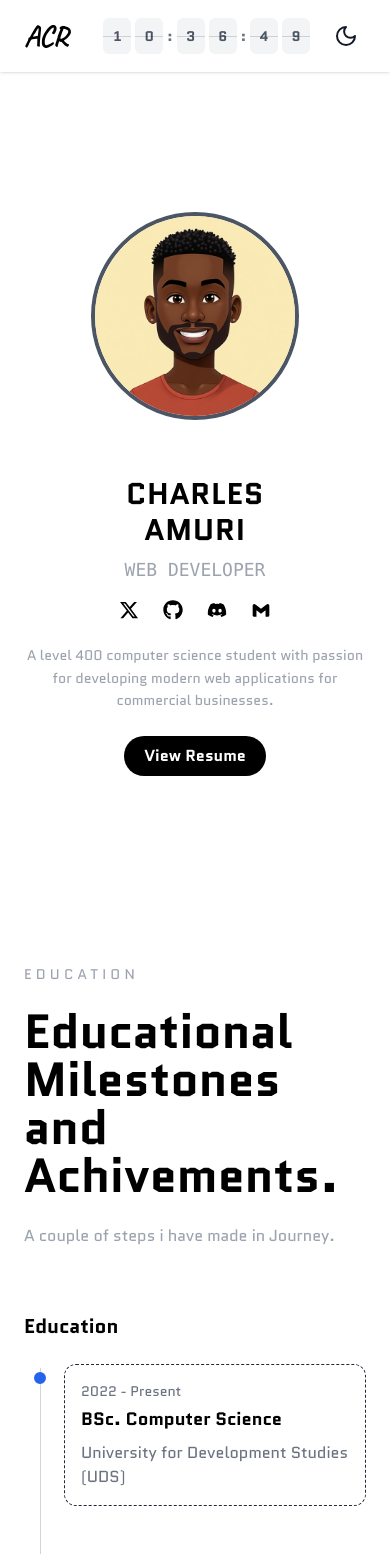
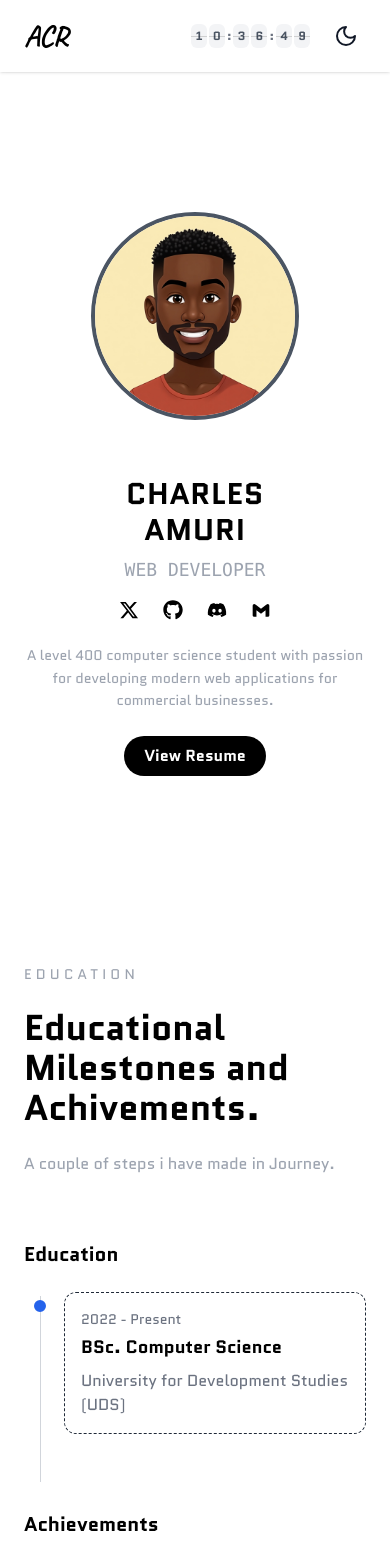
Before and after one commit to Muraydevs1/Portfolio, a React (Vite) app: page / in a window 390 px wide. Shown: the top 1560 px of the page. Built offline with nearby package versions, Linux system fonts and the light colour scheme.

Commit message:
new changes

```diff
--- a/src/components/sections/education.jsx
+++ b/src/components/sections/education.jsx
@@ -17,7 +17,7 @@ function Education() {
         EDUCATION
         </p>
 
-        <h2 className="text-5xl font-bold mb-6">
+        <h2 className="text-4xl md:text-5xl font-bold mb-6">
         Educational Milestones and Achivements.
         </h2>
 
--- a/src/components/sections/portfolio.jsx
+++ b/src/components/sections/portfolio.jsx
@@ -13,7 +13,7 @@ function Portfolio() {
           PROJECTS
         </p>
 
-        <h2 className="text-5xl font-bold mb-6">
+        <h2 className=" text-4xl md:text-5xl font-bold mb-6">
           Couple of Projects i Have Done.
         </h2>
 
--- a/src/components/sections/skills.jsx
+++ b/src/components/sections/skills.jsx
@@ -12,7 +12,7 @@ function Skills() {
           Skills
         </p>
 
-        <h2 className="text-5xl font-bold mb-6">
+        <h2 className="text-4xl md:text-5xl font-bold mb-6">
           Tools I work with.
         </h2>
 
--- a/src/components/ui/flip-clock.jsx
+++ b/src/components/ui/flip-clock.jsx
@@ -2,9 +2,9 @@ import React, { useEffect, useMemo, useState } from "react";
 
 const sizeStyles = {
   sm: {
-    card: "w-7 h-9 text-sm",
-    separator: "text-sm",
-    gap: "gap-1",
+    card: "w-4 h-6 text-xs sm:w-7 sm:h-9 sm:text-sm",
+    separator: "text-xs sm:text-sm",
+    gap: "gap-0.5 sm:gap-1",
   },
   md: {
     card: "w-8 h-10 text-base",
```
